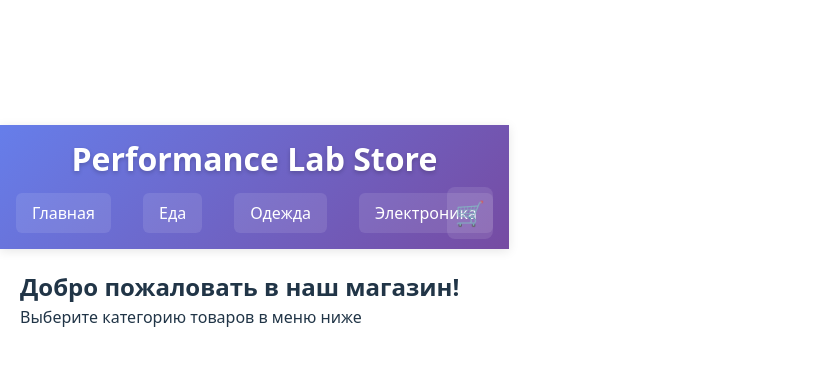
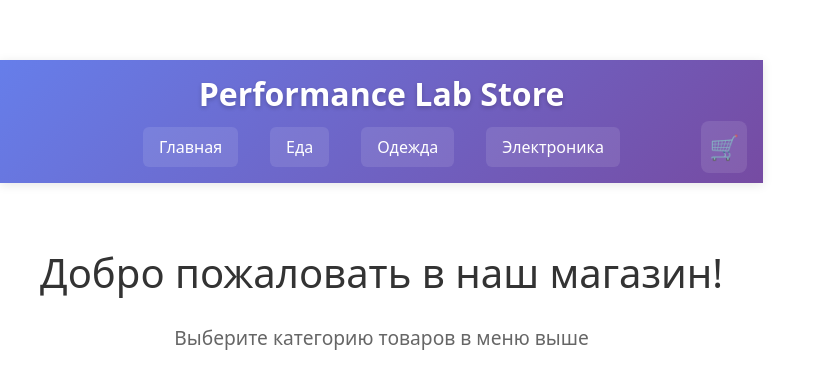
Before and after one commit to yader-cola/middle-react-test, a React (Vite) app: page / in a window 1280 px wide. Shown: the part 163-552 px from the top of the page, without its empty margins (0-826 px from the left). Built offline with nearby package versions, Linux system fonts and the light colour scheme.

Commit message:
style: add basic styling for home component

```diff
--- /dev/null
+++ b/src/pages/Home/Home.module.css
@@ -0,0 +1,19 @@
+.home {
+    max-width: 800px;
+    margin: 0 auto;
+    padding: 40px 20px;
+    text-align: center;
+}
+
+.title {
+    font-size: 2.5rem;
+    color: #333;
+    margin-bottom: 20px;
+    font-weight: 300;
+}
+
+.subtitle {
+    font-size: 1.2rem;
+    color: #666;
+    line-height: 1.6;
+}
--- a/src/pages/Home/Home.tsx
+++ b/src/pages/Home/Home.tsx
@@ -1,10 +1,11 @@
 import React from 'react';
+import style from './Home.module.css';
 
 const Home: React.FC = () => {
     return (
-        <div>
-            <h2>Добро пожаловать в наш магазин!</h2>
-            <p>Выберите категорию товаров в меню ниже</p>
+        <div className={style.home}>
+            <h2 className={style.title}>Добро пожаловать в наш магазин!</h2>
+            <p className={style.subtitle}>Выберите категорию товаров в меню выше</p>
         </div>
     );
 };
```
